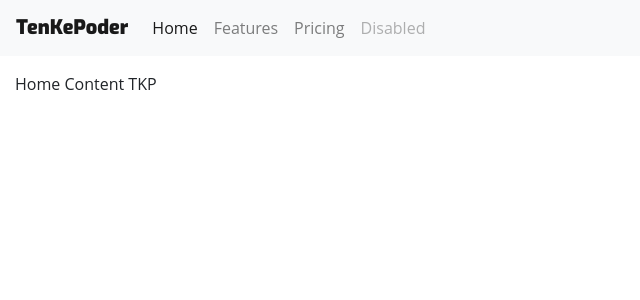
After one commit to lilianabp/tenkepoder, a Symfony app: template templates/home/index.html.twig in a window 1280 px wide. The commit adds this page. Shown: the top 300 px of the page, without its empty margins (0-640 px from the left). Run offline with Twig, Linux system fonts and the light colour scheme; the template is opened without the code that fills it, so the values that code supplies are empty; some libraries are stand-ins or nearby versions.

Commit message:
Add home template and controller

```diff
--- /dev/null
+++ b/public/css/main.css
@@ -0,0 +1,8 @@
+body {
+	padding-top: 56px;
+	font-family: 'Open Sans', sans-serif;
+}
+.navbar-brand.logo {
+	font-family: 'Exo', sans-serif;
+	font-weight: 900;
+}
--- a/templates/base.html.twig
+++ b/templates/base.html.twig
@@ -2,11 +2,28 @@
 <html>
     <head>
         <meta charset="UTF-8">
-        <title>{% block title %}Welcome!{% endblock %}</title>
-        {% block stylesheets %}{% endblock %}
+        <title>{% block title %}TenKePoder{% endblock %}</title>
+        {% block stylesheets %}
+        	<link rel="stylesheet" href="https://stackpath.bootstrapcdn.com/bootstrap/4.5.0/css/bootstrap.min.css" integrity="sha384-9aIt2nRpC12Uk9gS9baDl411NQApFmC26EwAOH8WgZl5MYYxFfc+NcPb1dKGj7Sk" crossorigin="anonymous">
+        	<link href="https://fonts.googleapis.com/css2?family=Exo:wght@300;400;500;600;700;800;900&display=swap" rel="stylesheet">
+        	<link rel="stylesheet" type="text/css" href="{{ asset('css/main.css') }}">
+        {% endblock %}
     </head>
     <body>
-        {% block body %}{% endblock %}
-        {% block javascripts %}{% endblock %}
+        {% block body %}
+        	<dir class="container-fluid">
+        		<div class="row">
+        			<div class="col">{% include 'layout/header.html.twig' %}</div>
+        		</div>
+        		<div class="row">
+        			<div class="col">{% block content %}{% endblock%}</div>
+	        	</div>
+        	</dir>
+        {% endblock %}
+        {% block javascripts %}
+        	<script src="https://code.jquery.com/jquery-3.5.1.slim.min.js" integrity="sha384-DfXdz2htPH0lsSSs5nCTpuj/zy4C+OGpamoFVy38MVBnE+IbbVYUew+OrCXaRkfj" crossorigin="anonymous"></script>
+			<script src="https://cdn.jsdelivr.net/npm/popper.js@1.16.0/dist/umd/popper.min.js" integrity="sha384-Q6E9RHvbIyZFJoft+2mJbHaEWldlvI9IOYy5n3zV9zzTtmI3UksdQRVvoxMfooAo" crossorigin="anonymous"></script>
+        	<script src="https://stackpath.bootstrapcdn.com/bootstrap/4.5.0/js/bootstrap.min.js" integrity="sha384-OgVRvuATP1z7JjHLkuOU7Xw704+h835Lr+6QL9UvYjZE3Ipu6Tp75j7Bh/kR0JKI" crossorigin="anonymous"></script>
+        {% endblock %}
     </body>
 </html>
--- /dev/null
+++ b/templates/home/index.html.twig
@@ -0,0 +1,7 @@
+{% extends 'base.html.twig' %}
+
+{% block title %}Hello HomeController!{% endblock %}
+
+{% block content %}
+Home Content TKP
+{% endblock %}
--- /dev/null
+++ b/templates/layout/header.html.twig
@@ -0,0 +1,22 @@
+<nav class="navbar fixed-top navbar-expand-lg navbar-light bg-light">
+  <a class="navbar-brand logo" href="#">TenKePoder</a>
+  <button class="navbar-toggler" type="button" data-toggle="collapse" data-target="#navbarNav" aria-controls="navbarNav" aria-expanded="false" aria-label="Toggle navigation">
+    <span class="navbar-toggler-icon"></span>
+  </button>
+  <div class="collapse navbar-collapse" id="navbarNav">
+    <ul class="navbar-nav">
+      <li class="nav-item active">
+        <a class="nav-link" href="#">Home <span class="sr-only">(current)</span></a>
+      </li>
+      <li class="nav-item">
+        <a class="nav-link" href="#">Features</a>
+      </li>
+      <li class="nav-item">
+        <a class="nav-link" href="#">Pricing</a>
+      </li>
+      <li class="nav-item">
+        <a class="nav-link disabled" href="#" tabindex="-1" aria-disabled="true">Disabled</a>
+      </li>
+    </ul>
+  </div>
+</nav>
```
Also changed, not shown: src/Controller/HomeController.php (added, +19 -0 lines), 1 other file.
